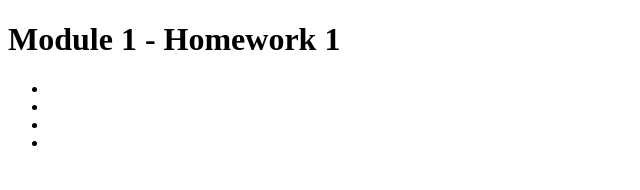
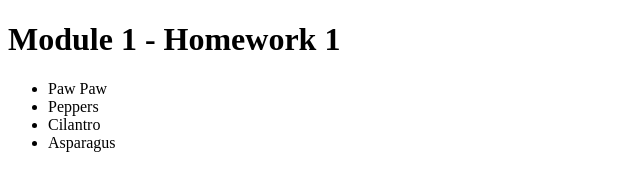
Before and after one commit to AngelMNM/m1-hw1-negron-angel, a plain HTML site: page index.html in a window 1280 px wide. Shown: the whole page, without its empty margins (0-640 px from the left). Drawn offline with Linux system fonts and the light colour scheme.

Commit message:
Add UL and LI items

```diff
--- a/index.html
+++ b/index.html
@@ -9,11 +9,12 @@
       <h1>Module 1 - Homework 1</h1>
     </header>
     <nav>
+
       <ul>
-        <li></li>
-        <li></li>
-        <li></li>
-        <li></li>
+        <li>Paw Paw</li>
+        <li>Peppers</li>
+        <li>Cilantro</li>
+        <li>Asparagus</li>
       </ul>
 
     </nav>
```
